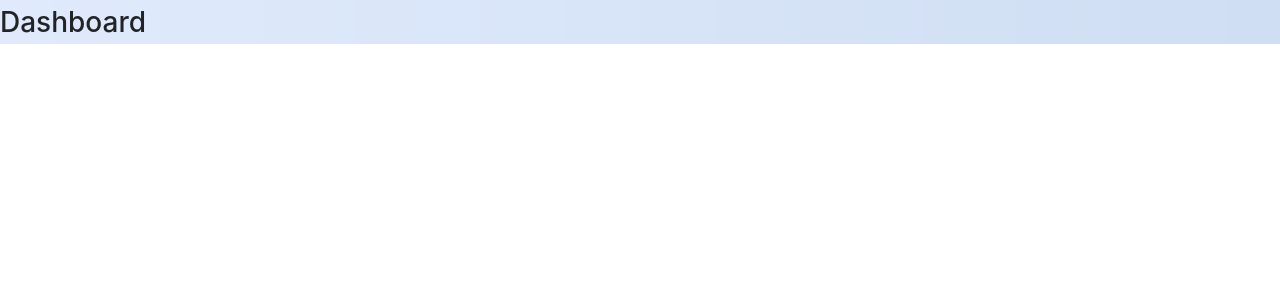
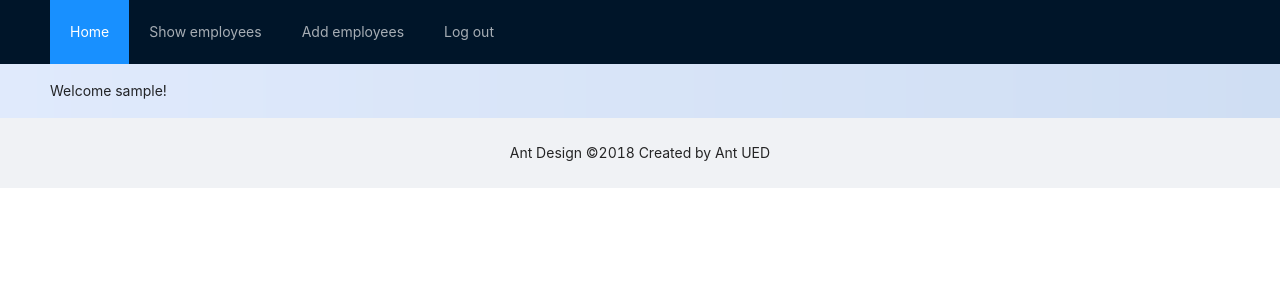
Before and after one commit to fpoljcic/user-management-web-app, a React (Create React App) app: page /dashboard/home in a window 1280 px wide. Shown: the top 300 px of the page. Built offline with nearby package versions, Linux system fonts and the light colour scheme; sample sign-in values are in the browser's storage.

Commit message:
Implementiran odlazak na pocetnu stranicu nakon uspjesne prijave

```diff
--- a/src/App.js
+++ b/src/App.js
@@ -11,10 +11,12 @@ function App() {
   return (
     <Router>
       <div className="content">
-        <Switch>
-          <PublicRoute exact path="/" component={Login} />
-          <PrivateRoute path="/dashboard/home" component={Dashboard} />
-        </Switch>
+      <Switch>
+            <PublicRoute exact path="/" component={Login} />
+            <PrivateRoute path="/dashboard/home" page="1" component={Dashboard} />
+            <PrivateRoute path="/dashboard/show_employees" page="2" component={Dashboard} />
+            <PrivateRoute path="/dashboard/add_employee" page="3" component={Dashboard} />
+          </Switch>
       </div>
     </Router>
   );
--- /dev/null
+++ b/src/components/AddEmployee.js
@@ -0,0 +1,11 @@
+import React from 'react';
+
+function AddEmployee(props) {
+    return (
+        <div className="site-layout-content">
+            Unutar ovoga se radi dodavanje uposlenika
+        </div>
+    );
+}
+
+export default AddEmployee;
--- a/src/components/Dashboard.js
+++ b/src/components/Dashboard.js
@@ -1,9 +1,33 @@
 import React from 'react';
+import { Layout } from 'antd';
+import { BrowserRouter as Router } from "react-router-dom";
+
+import PrivateRoute from '../utilities/PrivateRoute';
+
+import Home from './Home';
+import ShowEmployees from './ShowEmployees';
+import AddEmployee from './AddEmployee';
+
+import MyHeader from './MyHeader';
+import MyFooter from './MyFooter';
+
+const { Content } = Layout;
 
 function Dashboard(props) {
-    return (
-        <h1>Dashboard</h1>
-    );
+
+  return (
+    <Router>
+      <Layout className="layout">
+        <MyHeader {...props} />
+        <Content className="content" style={{ padding: '16px 50px' }}>
+          <PrivateRoute path="/dashboard/home" component={Home} />
+          <PrivateRoute path="/dashboard/show_employees" component={ShowEmployees} />
+          <PrivateRoute path="/dashboard/add_employee" component={AddEmployee} />
+        </Content>
+        <MyFooter />
+      </Layout>
+    </Router>
+  );
 }
 
 export default Dashboard;
--- /dev/null
+++ b/src/components/Home.js
@@ -0,0 +1,11 @@
+import React from 'react';
+import { getUser } from '../utilities/Common';
+
+function Home(props) {
+    const user = getUser();
+    return (
+        <div className="site-layout-content">Welcome {user.username}!</div>
+    );
+}
+
+export default Home;
--- /dev/null
+++ b/src/components/MyFooter.js
@@ -0,0 +1,12 @@
+import React from 'react';
+import { Layout } from 'antd';
+
+const { Footer } = Layout;
+
+function MyFooter(props) {
+    return (
+        <Footer style={{ textAlign: 'center' }}>Ant Design ©2018 Created by Ant UED</Footer>
+    );
+}
+
+export default MyFooter;
--- /dev/null
+++ b/src/components/MyHeader.js
@@ -0,0 +1,41 @@
+import React from 'react';
+import { Layout, Menu } from 'antd';
+import { Link } from "react-router-dom";
+
+const { Header } = Layout;
+
+function MyHeader(props) {
+    // odjava korisnika
+    const handleLogout = () => {
+        // ....
+    }
+
+    return (
+        <Header>
+            <div className="logo" />
+            <Menu
+                theme="dark"
+                mode="horizontal"
+                defaultSelectedKeys={[props.page]}
+            >
+                <Menu.Item key="1">
+                    Home
+                    <Link to="/dashboard/home" />
+                </Menu.Item>
+                <Menu.Item key="2">
+                    Show employees
+                    <Link to="/dashboard/show_employees" />
+                </Menu.Item>
+                <Menu.Item key="3">
+                    Add employees
+                    <Link to="/dashboard/add_employee" />
+                </Menu.Item>
+                <Menu.Item key="4" style={{ float: "right" }} onClick={handleLogout}>
+                    Log out
+                </Menu.Item>
+            </Menu>
+        </Header>
+    );
+}
+
+export default MyHeader;
--- /dev/null
+++ b/src/components/ShowEmployees.js
@@ -0,0 +1,11 @@
+import React from 'react';
+
+function ShowEmployees(props) {
+    return (
+        <div className="site-layout-content">
+            Unutar ovoga se radi prikazivanje uposlenika
+        </div>
+    );
+}
+
+export default ShowEmployees;
```
